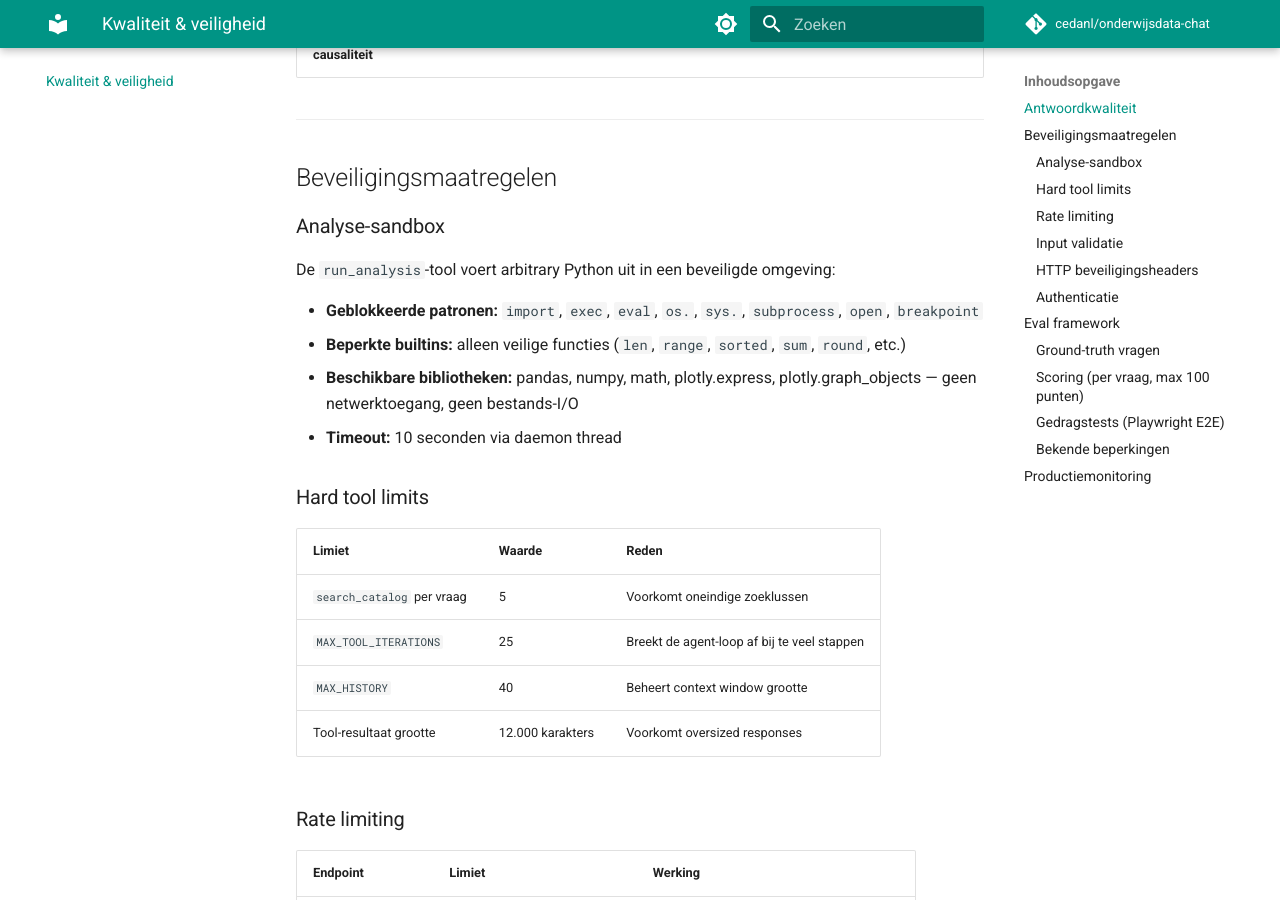
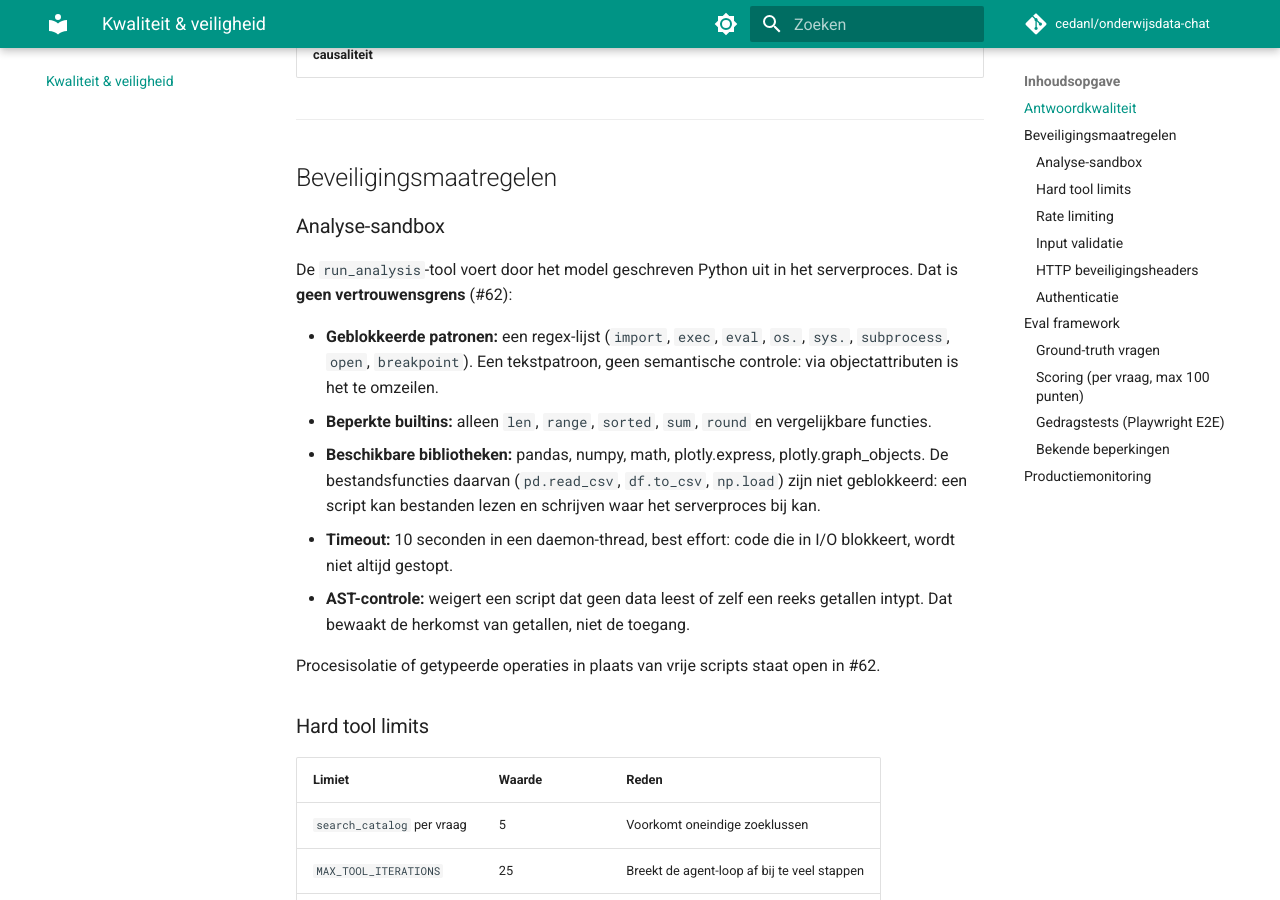
Before and after one commit to cedanl/onderwijsdata-chat, an MkDocs documentation site: the page built from docs/kwaliteit-en-veiligheid.md, in a window 1280 px wide and 900 px high, scrolled down 781 px. Built offline with MkDocs 1.6.1 and Material for MkDocs 9.7.7, drawn with Linux system fonts in a browser that asks for light colours; comment, search, counter and statistics services are not loaded; some of the changed text lies outside the part shown.

Commit message:
docs: run_analysis is geen sandbox, en de docs zeggen dat nu (#62)
kwaliteit-en-veiligheid.md beloofde "geen netwerktoegang, geen bestands-I/O",
tools.md een "beveiligde sandbox" en anti-hallucination-architecture.md een
"afgeschermde sandbox". De audits 10 tot en met 12 lieten zien dat
pd.read_csv en df.to_csv gewoon werken en dat de regex-lijst via
objectattributen te omzeilen is.

De docs beschrijven nu wat er is: een patroonlijst, beperkte builtins, een
best-effort timeout en een AST-controle die de herkomst van getallen
bewaakt, niet de toegang. Isolatie zelf blijft open in #62; daar hoort een
ontwerpkeuze bij (subprocess of getypeerde operaties).

Refs #62

Co-Authored-By: Claude Opus 5.5 <noreply@anthropic.com>

```diff
--- a/docs/kwaliteit-en-veiligheid.md
+++ b/docs/kwaliteit-en-veiligheid.md
@@ -23,12 +23,15 @@ De system prompt (`prompts/system.md`) schrijft strikte regels voor die het LLM
 
 ### Analyse-sandbox
 
-De `run_analysis`-tool voert arbitrary Python uit in een beveiligde omgeving:
+De `run_analysis`-tool voert door het model geschreven Python uit in het serverproces. Dat is **geen vertrouwensgrens** (#62):
 
-- **Geblokkeerde patronen:** `import`, `exec`, `eval`, `os.`, `sys.`, `subprocess`, `open`, `breakpoint`
-- **Beperkte builtins:** alleen veilige functies (`len`, `range`, `sorted`, `sum`, `round`, etc.)
-- **Beschikbare bibliotheken:** pandas, numpy, math, plotly.express, plotly.graph_objects — geen netwerktoegang, geen bestands-I/O
-- **Timeout:** 10 seconden via daemon thread
+- **Geblokkeerde patronen:** een regex-lijst (`import`, `exec`, `eval`, `os.`, `sys.`, `subprocess`, `open`, `breakpoint`). Een tekstpatroon, geen semantische controle: via objectattributen is het te omzeilen.
+- **Beperkte builtins:** alleen `len`, `range`, `sorted`, `sum`, `round` en vergelijkbare functies.
+- **Beschikbare bibliotheken:** pandas, numpy, math, plotly.express, plotly.graph_objects. De bestandsfuncties daarvan (`pd.read_csv`, `df.to_csv`, `np.load`) zijn niet geblokkeerd: een script kan bestanden lezen en schrijven waar het serverproces bij kan.
+- **Timeout:** 10 seconden in een daemon-thread, best effort: code die in I/O blokkeert, wordt niet altijd gestopt.
+- **AST-controle:** weigert een script dat geen data leest of zelf een reeks getallen intypt. Dat bewaakt de herkomst van getallen, niet de toegang.
+
+Procesisolatie of getypeerde operaties in plaats van vrije scripts staat open in #62.
 
 ### Hard tool limits
 
@@ -114,7 +117,7 @@ Transparantie over wat nog niet getest is:
 
 - Negatieve gevragen (model moet "nee" zeggen bij niet-bestaande instellingen of toekomstige jaren)
 - Multi-turn gesprekken
-- `run_analysis` sandbox niet gestresstest
+- `run_analysis` is niet geïsoleerd: bestands-I/O via pandas/numpy werkt en de patroonlijst is te omzeilen (#62)
 - Reference values kunnen verouderen na dataverversing
 - Geen max-lengte op chat-berichten
 
```
Also changed, not shown: docs/anti-hallucination-architecture.md (+1 -1 lines), docs/tools.md (+2 -2 lines).
